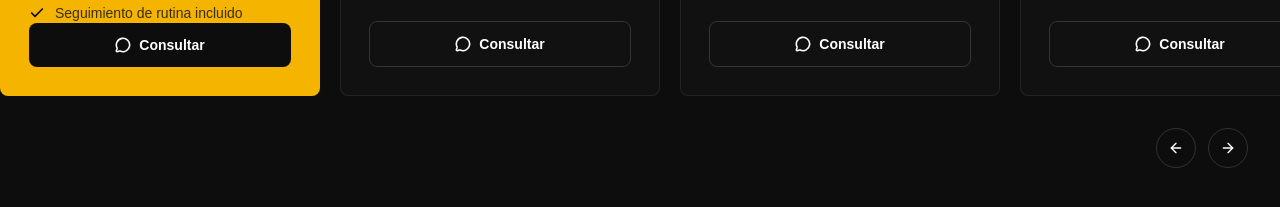
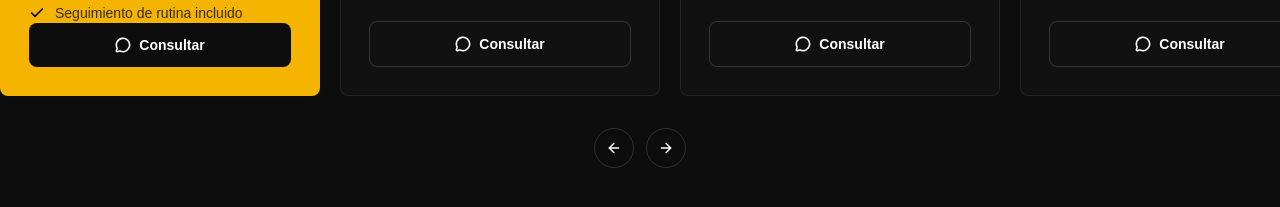
Before and after one commit to SantiagoP-1/gimnasiofox, a Next.js app: page / in a window 1280 px wide. Shown: the part 3380-3587 px from the top of the page. Built offline with nearby package versions, Linux system fonts and the light colour scheme; a web font is replaced by a local one.

Commit message:
Update V11

```diff
--- a/components/PlansCarousel.tsx
+++ b/components/PlansCarousel.tsx
@@ -117,7 +117,7 @@
         ))}
       </ul>
 
-      <div className="mt-6 flex items-center justify-end gap-3">
+      <div className="mt-6 flex items-center justify-center gap-3">
         <button
           type="button"
           onClick={() => scrollByCard(-1)}
```
